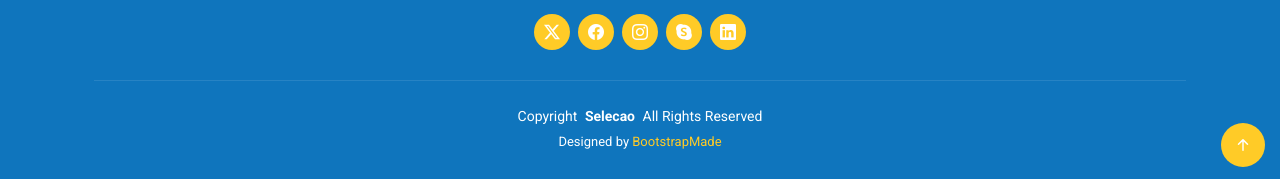
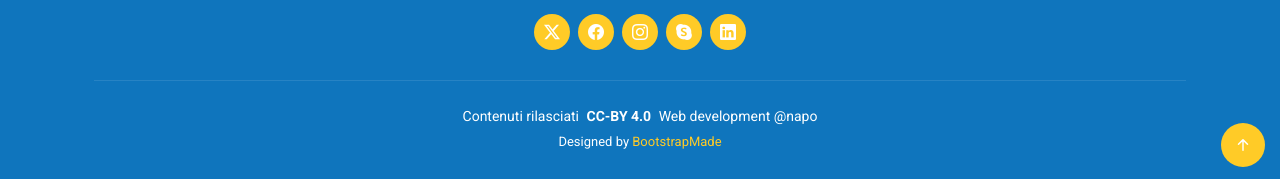
Before and after one commit to insiemepertrento/web, a Jekyll site: the page built from docs/index.md, in a window 1280 px wide and 900 px high, scrolled down 3002 px. Shown: the part 718-897 px from the top of the window. Built offline with Jekyll 4.4.1, drawn with Linux system fonts in a browser that asks for light colours.

Commit message:
copyright

```diff
--- a/docs/_layouts/default.html
+++ b/docs/_layouts/default.html
@@ -402,7 +402,7 @@
       </div>
       <div class="container">
         <div class="copyright">
-          <span>Copyright</span> <strong class="px-1 sitename">Selecao</strong> <span>All Rights Reserved</span>
+          <span>Contenuti rilasciati</span> <strong class="px-1 sitename">CC-BY 4.0</strong> <span>Web development @napo</span>
         </div>
         <div class="credits">
           <!-- All the links in the footer should remain intact. -->
```
